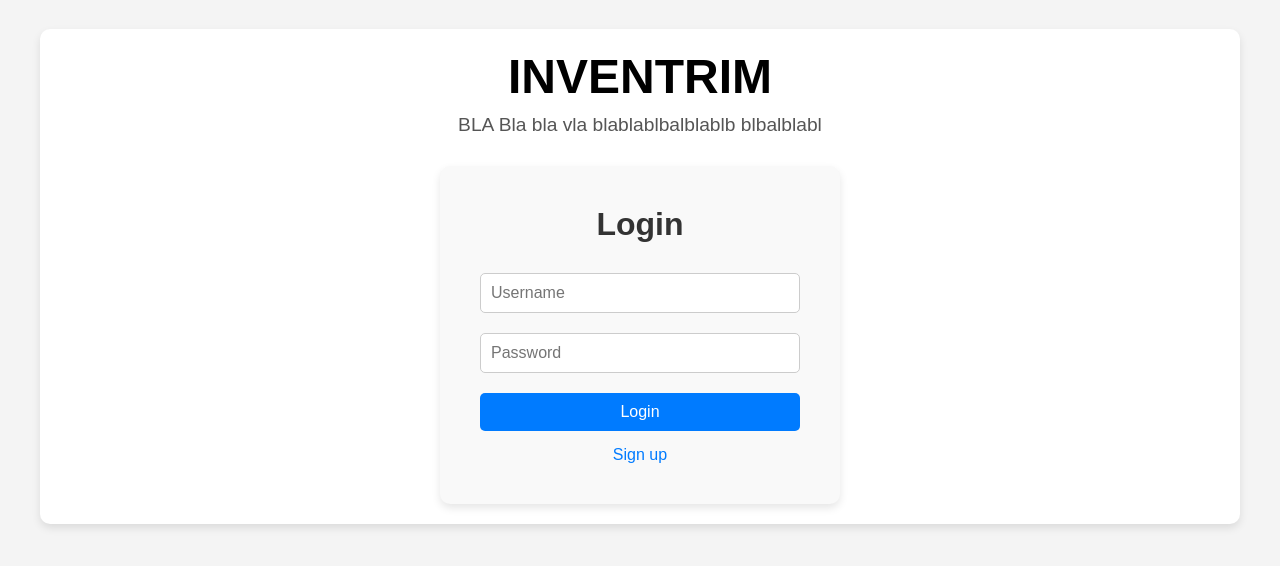
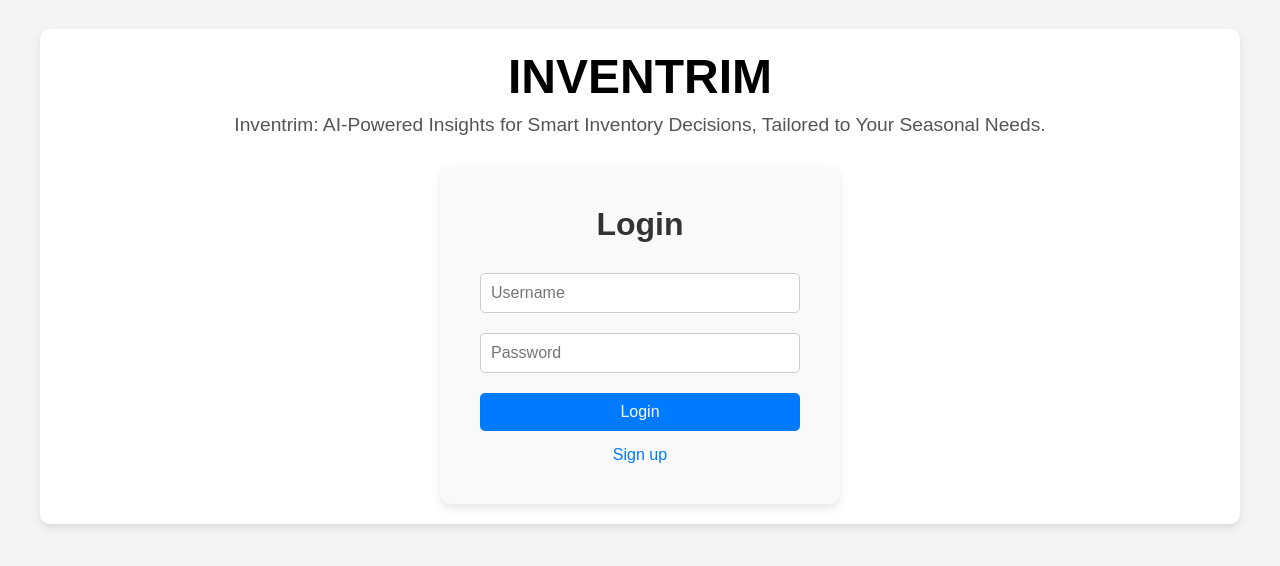
Before and after one commit to sahilkush/Inventrim, a plain HTML site: page index.html in a window 1280 px wide. Shown: the part 124-690 px from the top of the page. Drawn offline with Linux system fonts and the light colour scheme.

Commit message:
Dont know

```diff
--- a/index.html
+++ b/index.html
@@ -10,7 +10,7 @@
     <div class="container">
         <header>
             <h1>INVENTRIM</h1>
-            <p>BLA Bla bla vla blablablbalblablb blbalblabl</p>
+            <p>Inventrim: AI-Powered Insights for Smart Inventory Decisions, Tailored to Your Seasonal Needs.</p>
         </header>
 
         <div class="login-box">
```
